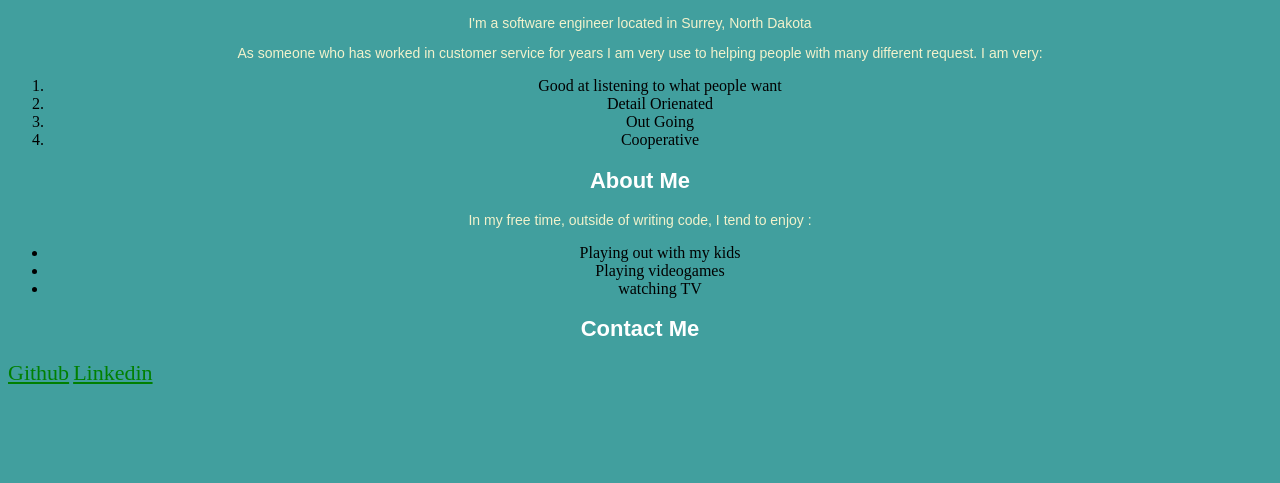
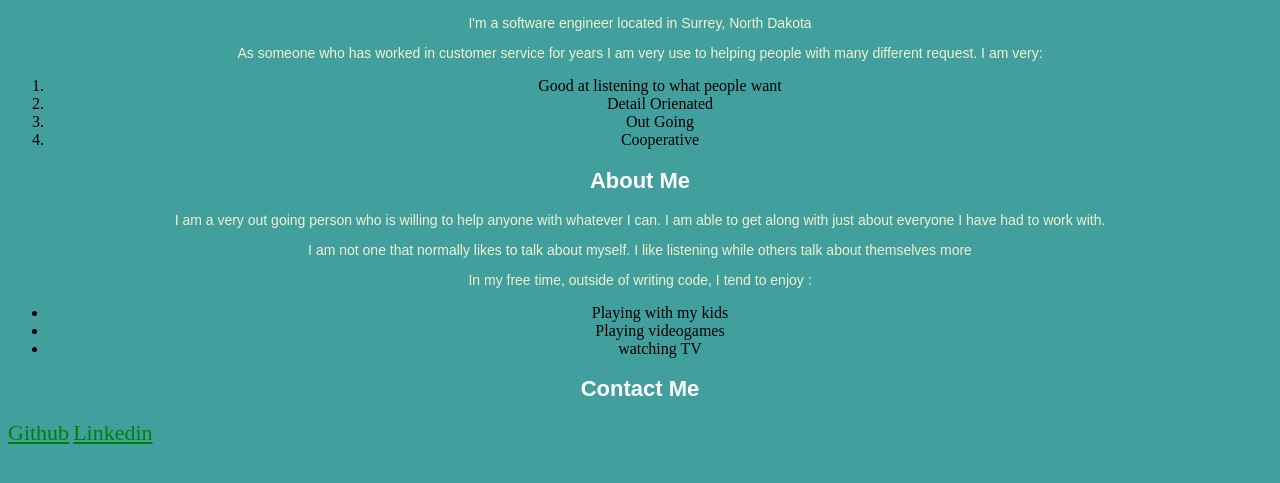
Before and after one commit to ErnestHase/portfolio, a plain HTML site: page index.html in a window 1280 px wide. Shown: the part 179-662 px from the top of the page. Drawn offline with Linux system fonts and the light colour scheme.

Commit message:
Update index.html

```diff
--- a/index.html
+++ b/index.html
@@ -21,7 +21,7 @@
       </div>
     </header>
 
- <img src="Images/Self-Portrate.jpg" width="450" alt="Self Portrait"/>
+ <img src="./Images/Self-Portrate.jpg" width="450" alt="Self Portrait"/>
 
     <main>
       <h2> Hello, My name is Ernest </h2>
@@ -36,9 +36,11 @@
       </ol> </p>
 
     <h2> About Me </h2>
-      <p> In my free time, outside of writing code, I tend to enjoy :
+    <p> I am a very out going person who is willing to help anyone with whatever I can. I am able to get along with just about everyone I have had to work with.</p>
+    <p> I am not one that normally likes to talk about myself. I like listening while others talk about themselves more</p>
+    <p> In my free time, outside of writing code, I tend to enjoy :
     <ul>
-      <li>Playing out with my kids</li>
+      <li>Playing with my kids</li>
       <li>Playing videogames</li>
       <li>watching TV</li>
     </ul> </p>
```
